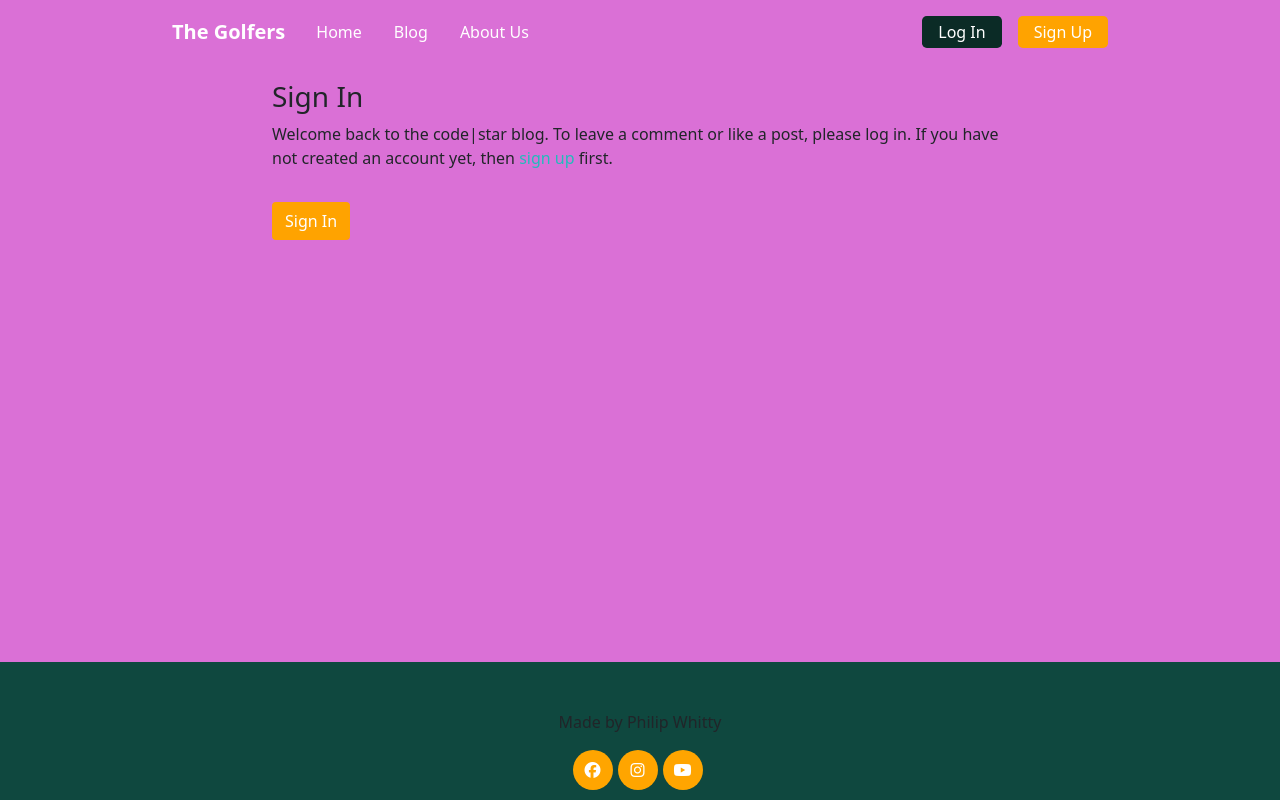
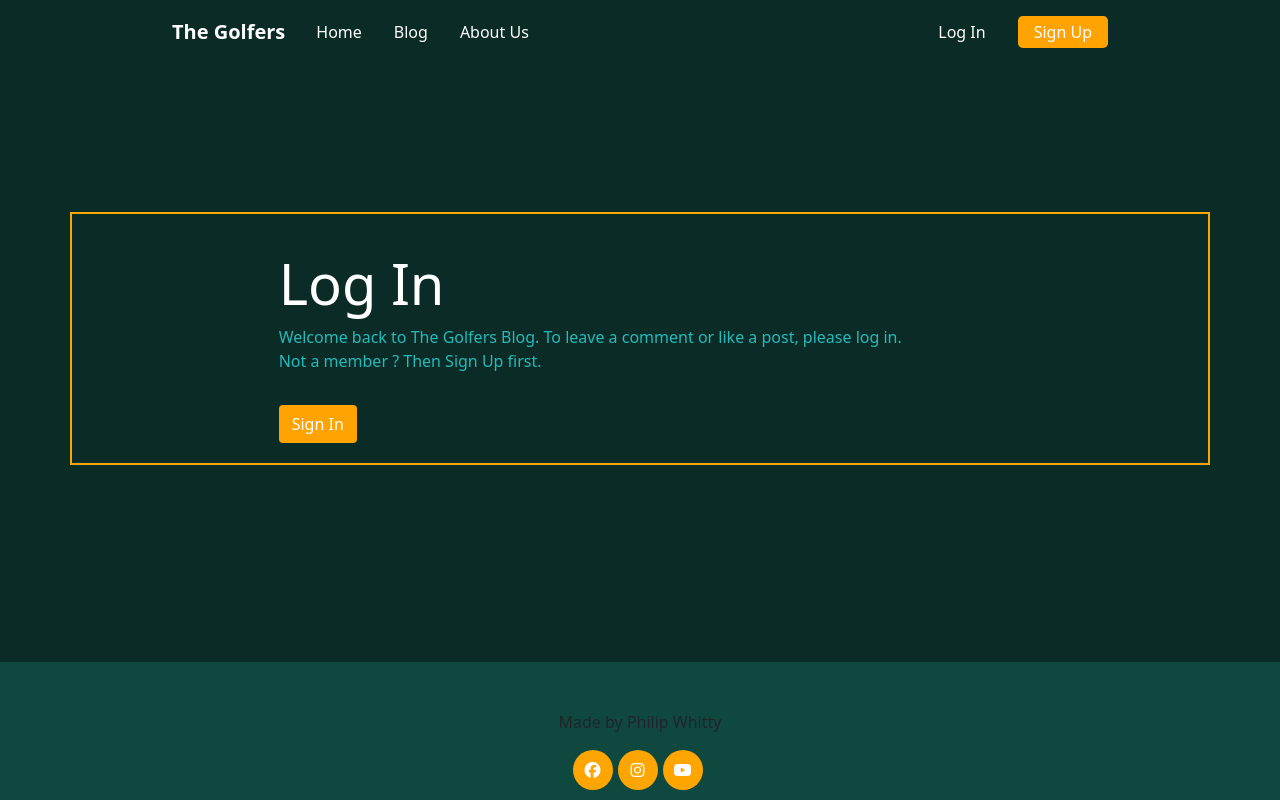
Before and after one commit to phillywhitty/The_Golfers, a Django app: page /signin/ in a window 1280 px wide. Run offline with Django 3.2, Linux system fonts and the light colour scheme; some libraries are stand-ins or nearby versions.

Commit message:
style login page

```diff
--- a/blog/views.py
+++ b/blog/views.py
@@ -2,6 +2,9 @@ from django.shortcuts import render, get_object_or_404
 from django.http import HttpResponse
 from django.views import generic, View
 from .models import Post
+from .forms import CommentForm
+
+
 
 def landing_page(request):
     """
@@ -79,6 +82,21 @@ class PostDetail(View):
             {
                 "post": post,
                 "comments": comments,
-                "liked": liked
+                "liked": liked,
+                "comment_form": CommentForm()
             },
         )
+
+
+from django.contrib.auth.decorators import login_required
+
+@login_required
+def post_comment(request, post_id):
+    post = get_object_or_404(Post, id=post_id)
+
+    if request.method == 'POST':
+        body = request.POST.get('body')
+        if body:
+            Comment.objects.create(post=post, user=request.user, body=body, approved=True)
+
+    return redirect('post_detail', post_id=post_id)
--- a/requirements.txt
+++ b/requirements.txt
@@ -4,6 +4,7 @@ dj-database-url==2.1.0
 dj3-cloudinary-storage==0.0.6
 Django==3.2.21
 django-allauth==0.57.0
+django-crispy-forms==1.14.0
 django-summernote==0.8.20.0
 gunicorn==21.2.0
 oauthlib==3.2.2
--- a/static/css/style.css
+++ b/static/css/style.css
@@ -9,7 +9,7 @@
 }
 
 .bg-clr-dom {
-    background-color: orchid !important;
+    background-color: #0b2b26 !important;
 }
 
 .bg-clr-dom-light {
@@ -108,6 +108,24 @@ body {
     left: -2px;
     background-color: #ffa300;
     ;
+}
+
+
+.navbar {
+    margin-bottom: 100px;
+}
+
+.login-text {
+    color: #fff;
+}
+
+.login-border {
+    border: 2px solid orange;
+    padding: 20px;
+}
+
+.welcome-login-text {
+    color: #23BBBB;
 }
 
 .author {
--- a/templates/about.html
+++ b/templates/about.html
@@ -4,7 +4,7 @@
 
 {% block content %}
 <section>
-    <div class="container py-5 h-100">
+    <div class="container h-100">
         <div class="row d-flex justify-content-center align-items-center h-100">
             <div class="col-12 col-md-8 col-lg-8">
                 <div class="card bg-clr-dom-light text-white shadow-sm" style="border-radius: 1rem;">
--- a/templates/account/login.html
+++ b/templates/account/login.html
@@ -7,20 +7,23 @@
 
 {% block content %}
 
-<div class="container">
+
+
+<div class="container mt-5 login-border">
   <div class="row">
     <div class="col-md-8 mt-3 offset-md-2">
-      <h3>{% trans "Sign In" %}</h3>
+      <h3 class="display-4 login-text">{% trans "Log In" %}</h3>
 
-      <p>{% blocktrans %}Welcome back to the code|star blog. To leave a comment or like a post, please log in. If
-        you
-        have not created an account yet, then <a class="link" href="{{ account/signup_url }}">sign up</a>
+      <p class="welcome-login-text">{% blocktrans %}Welcome back to The Golfers Blog.
+        To leave a comment or like a post, please log in.
+        <br>
+        Not a member ? Then <a class="link" href="{{ signup_url }}">Sign Up</a>
         first.{% endblocktrans %}</p>
     </div>
   </div>
   <div class="row">
     <div class="col-md-8 mt-3 offset-md-2">
-      <form class="login" method="POST" action="{% url 'account_login' %}">
+      <form class="login welcome-login-text" method="POST" action="{% url 'account_login' %}">
         {% csrf_token %}
         {{ form.as_p }}
         {% if redirect_field_value %}
@@ -31,4 +34,5 @@
     </div>
   </div>
 </div>
+
 {% endblock %}
--- a/templates/account/signup.html
+++ b/templates/account/signup.html
@@ -11,7 +11,7 @@
       <h3>{% trans "Sign Up" %}</h3>
 
       <p>{% blocktrans %}Welcome back to the code|star blog. Do you already have an account? Then please <a class="link"
-          href="{{ login_url }}">sign in</a> instead.{% endblocktrans %}</p>
+          href="{{ login_url }}">log in</a> instead.{% endblocktrans %}</p>
     </div>
   </div>
   <div class="row">
--- a/the_golfers/settings.py
+++ b/the_golfers/settings.py
@@ -49,6 +49,7 @@ INSTALLED_APPS = [
     'django.contrib.staticfiles',
     'cloudinary',
     'django_summernote',
+    'crispy_forms',
     'blog',
 ]
 
@@ -58,6 +59,8 @@ LOGIN_REDIRECT_URL = 'landing_page'
 LOGOUT_REDIRECT_URL = 'landing_page'
 
 ACCOUNT_EMAIL_VERIFICATION = 'none'
+
+CRISPY_TEMPLATE_PACK = 'bootstrap5'
 
 MIDDLEWARE = [
     'django.middleware.security.SecurityMiddleware',
```
Also changed, not shown: blog/admin.py (+0 -11 lines), blog/forms.py (added, +7 -0 lines), templates/index.html (+27 -10 lines), templates/post_detail.html (+31 -13 lines), blog/migrations/0004_auto_20231013_1819.py (added), db.sqlite3.
